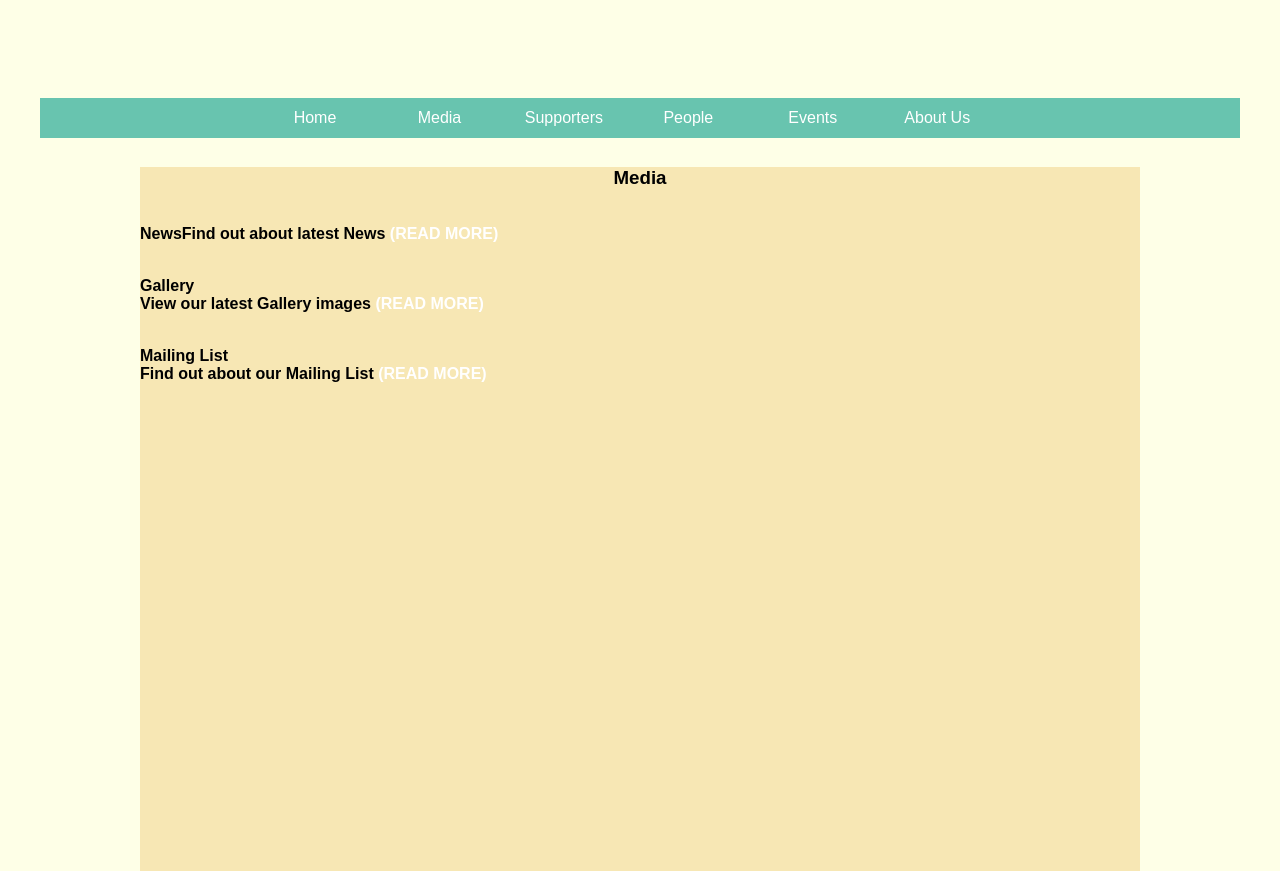
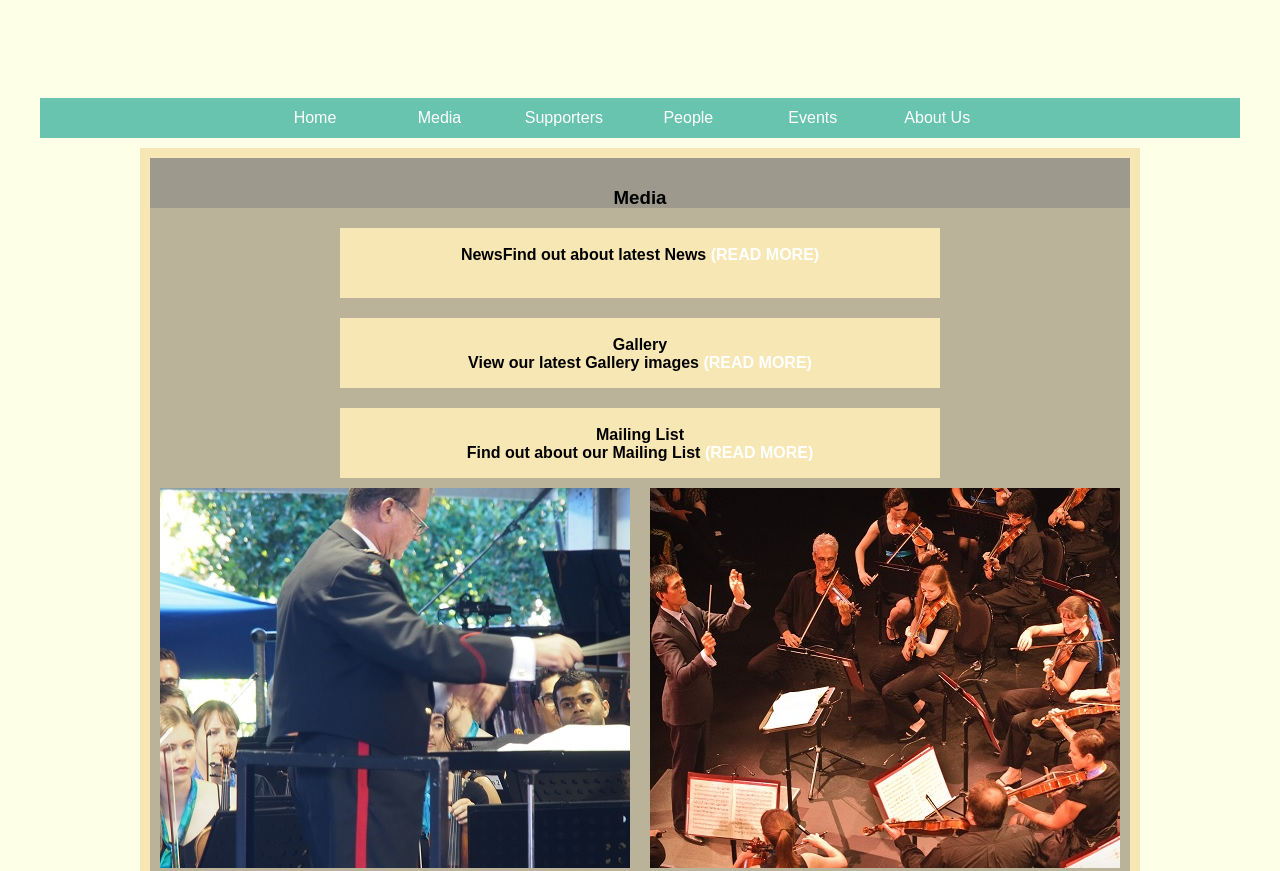
Before and after one commit to KaiJSmith/CP1406-16-31, a plain HTML site: page Media.html in a window 1280 px wide. Shown: the top 871 px of the page. Drawn offline with Linux system fonts and the light colour scheme.

Commit message:
Added files via upload
last updated 29/4

```diff
--- a/stylesheet.css
+++ b/stylesheet.css
@@ -127,6 +127,7 @@ h4 {
 	float: left;
 }
 
+-->Home<--
 #NewsHeader {
 	width: 450px;
 	height: 40px;
@@ -199,7 +200,8 @@ h4 {
 	float: left;
 	text-align: center;
 }
-/* CSS for Text heavy pages (history page) */
+
+v/* CSS for Text heavy pages (history page) */
 #Content-Container-History {
 	background-color: rgba(247,231,180,1);
 	width: 1000px;
@@ -208,15 +210,14 @@ h4 {
 }
 
 #Image-Box {
-	background-color: rgba(0,133,255,0.50);
+	background-image: url("imgbox1.jpg");
 	width: 400px;
 	height: 200px;
 	margin-top: -590px;
-	margin-right: 40px;
+	margin-right: 240px;
 	margin-left: 20px;
 	margin-bottom: 20px;
 	float: right;
-	opacity: 0.5;
 }
 
 #History-Header {
@@ -259,31 +260,60 @@ h4 {
 	text-align: left;
 }
 
-/* CSS for Newsletter webpage */
-
-#newsletters-box {
-	background-color: rgba(84,140,191,0.5);
-	width: 920px;
-	height: 100px;
-	margin: 20px;
+#Media {
+	width: 980px;
+	height: 730px;
+	background-color: rgba(128,128,128,0.5);
+	margin: 10px;
+	text-align: center;
 	float: left;
-	text-align: center;
 }
 
-#newsletters-box-2 {
-	background-color: red;
-	width: 920px;
-	height: 190px;
-	margin: 20px;
-	float: left;
+#MediaHead {
+	width: 980px;
+	height: 40px;
+	background-color: rgba(128,128,128,0.5);
 	text-align: center;
+	padding-top: 10px;
 }
 
-#newsletters-box-3 {
-	background-color: yellow;
-	width: 920px;
-	height: 180px;
-	margin: 20px;
+#MediaHead > h2 {
+	margin: 0px;
+}
+
+#MediaNews {
+	width: 600px;
+	height: 70px;
+	background-color: rgba(247,231,180,1);
+	margin: 20px 0px 0px 190px;
+}
+
+#MediaGallery {
+	width: 600px;
+	height: 70px;
+	background-color: rgba(247,231,180,1);
+	margin: 20px 0px 0px 190px;
+}
+
+#MediaMailing {
+	width: 600px;
+	height: 70px;
+	background-color: rgba(247,231,180,1);
+	margin: 20px 0px 0px 190px;
+}
+
+#MediaImage {
+	width: 470px;
+	height: 380px;
+	background-image: url("media1.jpg");
 	float: left;
-	text-align: center;
+	margin: 10px;
 }
+
+#MediaImage2 {
+	width: 470px;
+	height: 380px;
+	background-image: url("media2.jpg");
+	float: left;
+	margin: 10px;
+}
```
